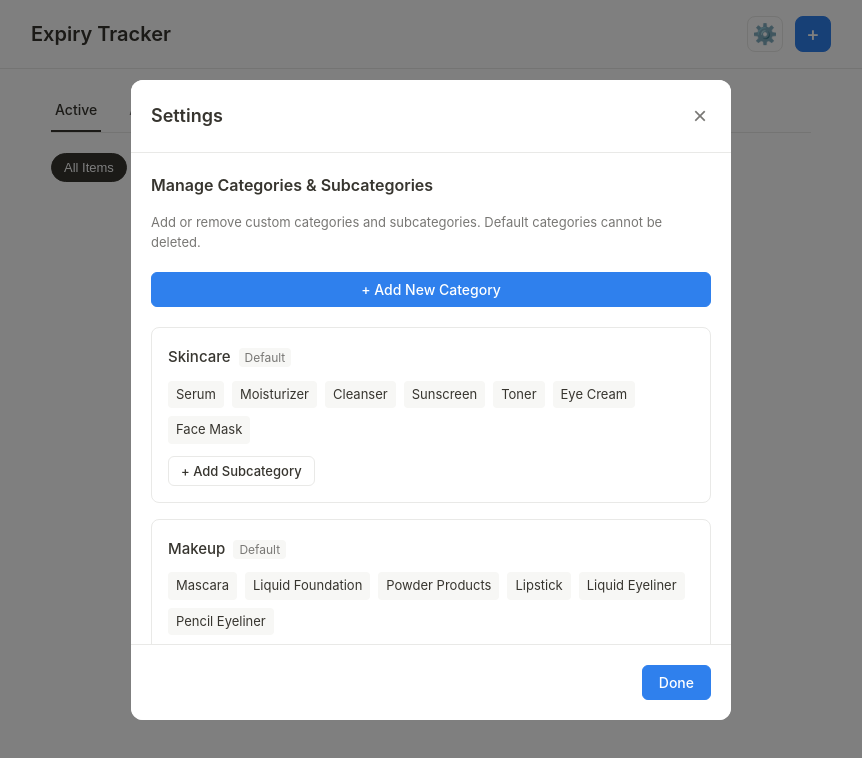
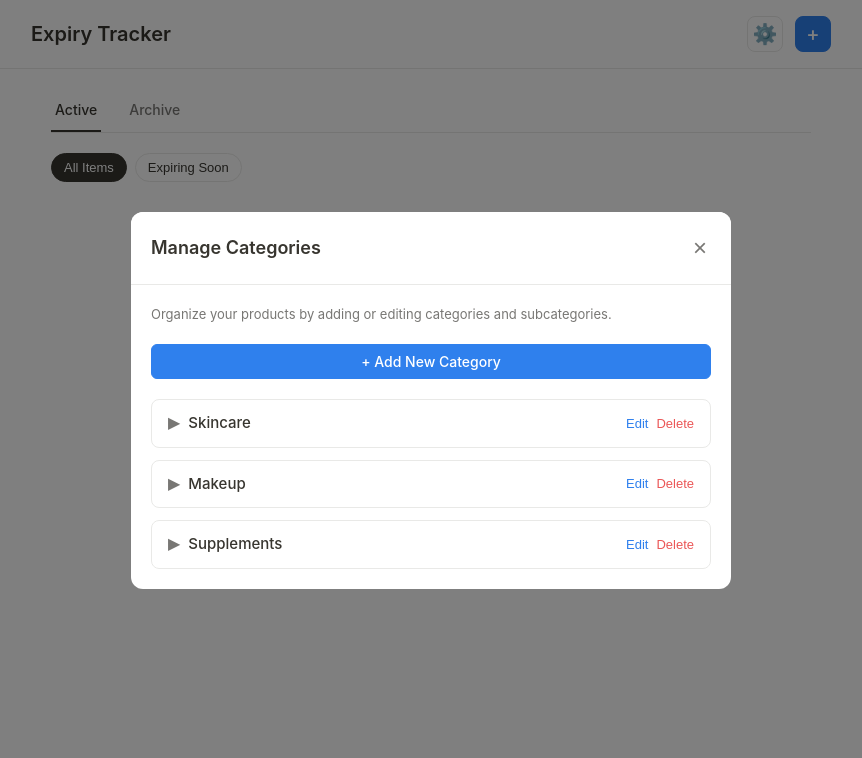
Before and after one commit to hueychyi-ux/expiry-tracker, a React (Vite) app: page / in a window 1280 px wide. Both pictures are taken after a click on the button "⚙️". Shown: the top 758 px of the page, without its empty margins (209-1071 px from the left). Built offline with nearby package versions, Linux system fonts and the light colour scheme.

Commit message:
Update SettingsModal.jsx

```diff
--- a/src/components/SettingsModal.jsx
+++ b/src/components/SettingsModal.jsx
@@ -7,7 +7,10 @@ function SettingsModal({ onClose }) {
   const [allCategories, setAllCategories] = useState({});
   const [isAddingCategory, setIsAddingCategory] = useState(false);
   const [newCategoryName, setNewCategoryName] = useState('');
+  const [expandedCategories, setExpandedCategories] = useState({});
   const [editingCategory, setEditingCategory] = useState(null);
+  const [editCategoryName, setEditCategoryName] = useState('');
+  const [addingSubcategoryTo, setAddingSubcategoryTo] = useState(null);
   const [newSubcategoryName, setNewSubcategoryName] = useState('');
 
   useEffect(() => {
@@ -26,6 +29,13 @@ function SettingsModal({ onClose }) {
     setAllCategories(merged);
   }, []);
 
+  const toggleCategory = (categoryName) => {
+    setExpandedCategories(prev => ({
+      ...prev,
+      [categoryName]: !prev[categoryName]
+    }));
+  };
+
   const handleAddCategory = () => {
     if (newCategoryName.trim()) {
       const updated = { ...customCategories, [newCategoryName]: [] };
@@ -37,13 +47,33 @@ function SettingsModal({ onClose }) {
     }
   };
 
+  const handleStartEditCategory = (categoryName) => {
+    setEditingCategory(categoryName);
+    setEditCategoryName(categoryName);
+  };
+
+  const handleSaveEditCategory = (oldName) => {
+    if (editCategoryName.trim() && editCategoryName !== oldName) {
+      // Create new category with renamed name
+      const updated = { ...customCategories };
+      updated[editCategoryName] = updated[oldName] || [];
+      delete updated[oldName];
+
+      saveCustomCategories(updated);
+      setCustomCategories(updated);
+
+      // Update all categories
+      const updatedAll = { ...allCategories };
+      updatedAll[editCategoryName] = updatedAll[oldName];
+      delete updatedAll[oldName];
+      setAllCategories(updatedAll);
+    }
+    setEditingCategory(null);
+    setEditCategoryName('');
+  };
+
   const handleDeleteCategory = (categoryName) => {
-    if (DEFAULT_CATEGORIES[categoryName]) {
-      alert("Cannot delete default categories");
-      return;
-    }
-
-    if (confirm(`Delete "${categoryName}" and all its subcategories?`)) {
+    if (confirm(`Delete "${categoryName}" and all its subcategories? This will remove it from all products using this category.`)) {
       const updated = { ...customCategories };
       delete updated[categoryName];
       saveCustomCategories(updated);
@@ -71,7 +101,7 @@ function SettingsModal({ onClose }) {
       }));
 
       setNewSubcategoryName('');
-      setEditingCategory(null);
+      setAddingSubcategoryTo(null);
     }
   };
 
@@ -91,26 +121,17 @@ function SettingsModal({ onClose }) {
     }
   };
 
-  const isDefaultCategory = (categoryName) => DEFAULT_CATEGORIES.hasOwnProperty(categoryName);
-  const isDefaultSubcategory = (categoryName, subcategoryName) => {
-    return DEFAULT_CATEGORIES[categoryName]?.includes(subcategoryName);
-  };
-
   return (
     <div className="modal-overlay" onClick={onClose}>
       <div className="modal" onClick={e => e.stopPropagation()}>
         <div className="modal-header">
-          <h2 className="modal-title">Settings</h2>
+          <h2 className="modal-title">Manage Categories</h2>
           <button className="modal-close" onClick={onClose}>×</button>
         </div>
 
         <div className="modal-body">
-          <h3 style={{ fontSize: '16px', fontWeight: '600', marginBottom: '16px' }}>
-            Manage Categories & Subcategories
-          </h3>
-
           <p style={{ fontSize: '13px', color: 'var(--color-text-secondary)', marginBottom: '20px' }}>
-            Add or remove custom categories and subcategories. Default categories cannot be deleted.
+            Organize your products by adding or editing categories and subcategories.
           </p>
 
           {/* Add New Category */}
@@ -145,35 +166,111 @@ function SettingsModal({ onClose }) {
           )}
 
           {/* Categories List */}
-          <div style={{ display: 'flex', flexDirection: 'column', gap: '16px' }}>
+          <div style={{ display: 'flex', flexDirection: 'column', gap: '12px' }}>
             {Object.keys(allCategories).map(categoryName => (
               <div
                 key={categoryName}
                 style={{
-                  padding: '16px',
                   border: '1px solid var(--color-border)',
-                  borderRadius: '8px'
+                  borderRadius: '8px',
+                  overflow: 'hidden'
                 }}
               >
-                <div style={{ display: 'flex', justifyContent: 'space-between', alignItems: 'center', marginBottom: '12px' }}>
-                  <div>
-                    <span style={{ fontSize: '15px', fontWeight: '500' }}>
+                {/* Category Header */}
+                <div
+                  style={{
+                    padding: '12px 16px',
+                    display: 'flex',
+                    justifyContent: 'space-between',
+                    alignItems: 'center',
+                    backgroundColor: expandedCategories[categoryName] ? 'var(--color-bg-secondary)' : 'transparent'
+                  }}
+                >
+                  <div style={{ display: 'flex', alignItems: 'center', gap: '8px', flex: 1 }}>
+                    <button
+                      onClick={() => toggleCategory(categoryName)}
+                      style={{
+                        background: 'none',
+                        border: 'none',
+                        cursor: 'pointer',
+                        fontSize: '16px',
+                        padding: '0',
+                        lineHeight: '1',
+                        color: 'var(--color-text-secondary)'
+                      }}
+                    >
+                      {expandedCategories[categoryName] ? '▼' : '▶'}
+                    </button>
+
+                    {editingCategory === categoryName ? (
+                      <input
+                        type="text"
+                        className="form-input"
+                        value={editCategoryName}
+                        onChange={e => setEditCategoryName(e.target.value)}
+                        autoFocus
+                        style={{ flex: 1, marginRight: '8px' }}
+                        onKeyPress={e => {
+                          if (e.key === 'Enter') handleSaveEditCategory(categoryName);
+                        }}
+                      />
+                    ) : (
+                      <span
+                        style={{ fontSize: '15px', fontWeight: '500', cursor: 'pointer' }}
+                        onClick={() => toggleCategory(categoryName)}
+                      >
                         {categoryName}
-                    </span>
-                    {isDefaultCategory(categoryName) && (
-                      <span style={{
-                        marginLeft: '8px',
-                        fontSize: '12px',
-                        color: 'var(--color-text-secondary)',
-                        padding: '2px 6px',
-                        backgroundColor: 'var(--color-bg-secondary)',
-                        borderRadius: '4px'
-                      }}>
-                        Default
                       </span>
                     )}
                   </div>
-                  {!isDefaultCategory(categoryName) && (
+
+                  <div style={{ display: 'flex', gap: '8px' }}>
+                    {editingCategory === categoryName ? (
+                      <>
+                        <button
+                          onClick={() => handleSaveEditCategory(categoryName)}
+                          style={{
+                            background: 'none',
+                            border: 'none',
+                            color: 'var(--color-primary)',
+                            cursor: 'pointer',
+                            fontSize: '13px',
+                            fontWeight: '500'
+                          }}
+                        >
+                          Save
+                        </button>
+                        <button
+                          onClick={() => {
+                            setEditingCategory(null);
+                            setEditCategoryName('');
+                          }}
+                          style={{
+                            background: 'none',
+                            border: 'none',
+                            color: 'var(--color-text-secondary)',
+                            cursor: 'pointer',
+                            fontSize: '13px'
+                          }}
+                        >
+                          Cancel
+                        </button>
+                      </>
+                    ) : (
+                      <>
+                        <button
+                          onClick={() => handleStartEditCategory(categoryName)}
+                          style={{
+                            background: 'none',
+                            border: 'none',
+                            color: 'var(--color-primary)',
+                            cursor: 'pointer',
+                            fontSize: '13px',
+                            fontWeight: '500'
+                          }}
+                        >
+                          Edit
+                        </button>
                         <button
                           onClick={() => handleDeleteCategory(categoryName)}
                           style={{
@@ -181,16 +278,23 @@ function SettingsModal({ onClose }) {
                             border: 'none',
                             color: 'var(--color-critical)',
                             cursor: 'pointer',
-                        fontSize: '14px'
+                            fontSize: '13px',
+                            fontWeight: '500'
                           }}
                         >
                           Delete
                         </button>
+                      </>
                     )}
                   </div>
+                </div>
 
-                {/* Subcategories */}
-                <div style={{ display: 'flex', flexWrap: 'wrap', gap: '8px', marginBottom: '12px' }}>
+                {/* Subcategories (Collapsible) */}
+                {expandedCategories[categoryName] && (
+                  <div style={{ padding: '0 16px 16px 16px' }}>
+                    {/* Subcategories Pills */}
+                    {allCategories[categoryName].length > 0 && (
+                      <div style={{ display: 'flex', flexWrap: 'wrap', gap: '8px', marginBottom: '12px', marginLeft: '24px' }}>
                         {allCategories[categoryName].map(subcategoryName => (
                           <div
                             key={subcategoryName}
@@ -205,7 +309,6 @@ function SettingsModal({ onClose }) {
                             }}
                           >
                             <span>{subcategoryName}</span>
-                      {!isDefaultSubcategory(categoryName, subcategoryName) && (
                             <button
                               onClick={() => handleDeleteSubcategory(categoryName, subcategoryName)}
                               style={{
@@ -220,13 +323,14 @@ function SettingsModal({ onClose }) {
                             >
                               ×
                             </button>
-                      )}
                           </div>
                         ))}
                       </div>
+                    )}
 
                     {/* Add Subcategory */}
-                {editingCategory === categoryName ? (
+                    <div style={{ marginLeft: '24px' }}>
+                      {addingSubcategoryTo === categoryName ? (
                         <div style={{ display: 'flex', gap: '8px' }}>
                           <input
                             type="text"
@@ -246,7 +350,7 @@ function SettingsModal({ onClose }) {
                           <button
                             className="btn"
                             onClick={() => {
-                        setEditingCategory(null);
+                              setAddingSubcategoryTo(null);
                               setNewSubcategoryName('');
                             }}
                           >
@@ -256,21 +360,18 @@ function SettingsModal({ onClose }) {
                       ) : (
                         <button
                           className="btn"
-                    onClick={() => setEditingCategory(categoryName)}
+                          onClick={() => setAddingSubcategoryTo(categoryName)}
                           style={{ fontSize: '13px', padding: '6px 12px' }}
                         >
                           + Add Subcategory
                         </button>
                       )}
                     </div>
+                  </div>
+                )}
+              </div>
             ))}
           </div>
-        </div>
-
-        <div className="modal-footer">
-          <button className="btn btn-primary" onClick={onClose}>
-            Done
-          </button>
         </div>
       </div>
     </div>
```
Lines whose indentation alone changed are shown as unchanged.
